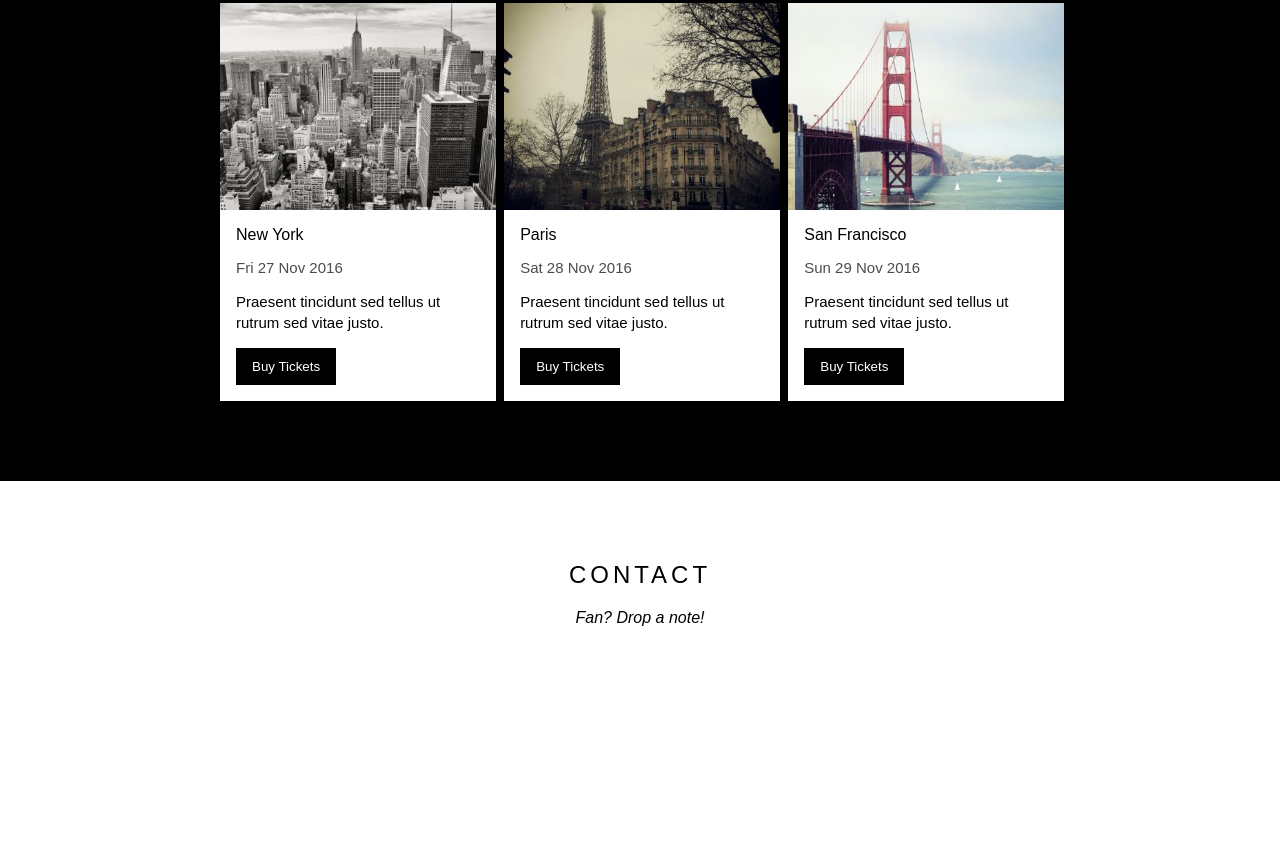
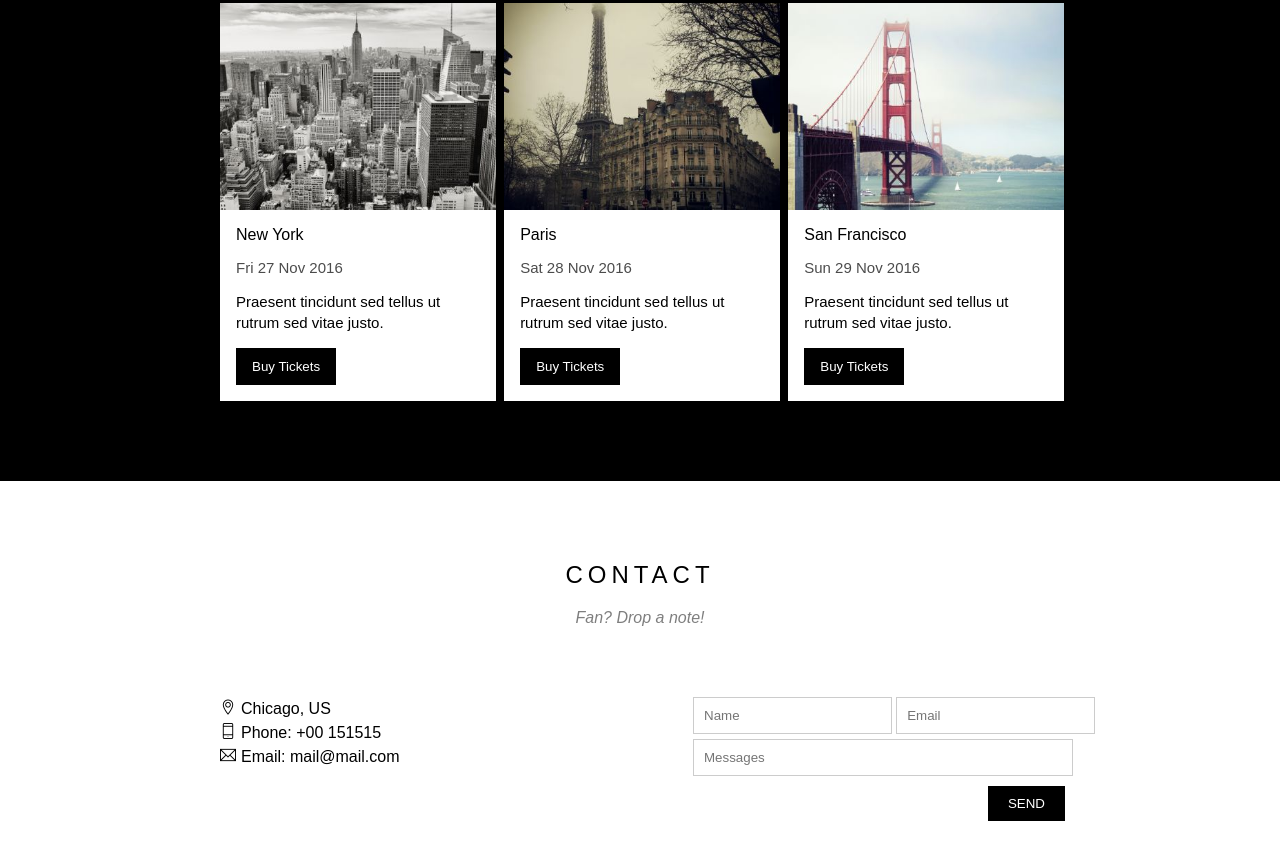
Before and after one commit to yeuxacucodon/The_Band, a plain HTML site: page index.html in a window 1280 px wide. Shown: the part 1663-2522 px from the top of the page. Before the commit the page ends 2470 px from the top, so only its background shows below. Drawn offline with Linux system fonts and the light colour scheme.

Commit message:
update contact

```diff
--- a/index.html
+++ b/index.html
@@ -1,6 +1,5 @@
 <!DOCTYPE html>
 <html>
-
   <head>
     <title>The band</title>
     <meta charset="UTF-8" />
@@ -138,9 +137,48 @@
 
     <!-- Contact -->
     <div id="contact">
+      <h2 class="contact-heading">contact</h2>
+      <p class="contact-sub-heading"><i>Fan? Drop a note!</i></p>
+
+      <div class="contact-me">
+        <div class="contact-info">
+          <p><i class="contact-icon ti-location-pin"></i>Chicago, US</p>
+          <p><i class="contact-icon ti-mobile"></i>Phone: +00 151515</p>
+          <p><i class="contact-icon ti-email"></i>Email: mail@mail.com</p>
+        </div>
+
+        <div class="contact-form">
+          <form action="">
             <div>
-      <h2 class="contact-heading">contact</h2>
-      <p style="text-align: center"><i>Fan? Drop a note!</i></p>
+              <div class="name-email">
+                <input
+                  type="text"
+                  name=""
+                  placeholder="Name"
+                  id=""
+                  class="form-control"
+                />
+                <input
+                  type="email"
+                  name=""
+                  placeholder="Email"
+                  id=""
+                  class="form-control"
+                />
+              </div>
+            </div>
+            <div>
+              <div class="contact-messages">
+                <input
+                  type="text"
+                  placeholder="Messages"
+                  class="form-control"
+                />
+              </div>
+            </div>
+            <input type="submit" value="SEND" class="send-button" />
+          </form>
+        </div>
       </div>
     </div>
     <!-- End contact -->
@@ -162,17 +200,25 @@
             <i class="ti-shopping-cart"></i>
             Tickets, $15 per person
           </label>
-        <input id="ticket-quantity" type="text" class="modal-input" placeholder="How many?">
+          <input
+            id="ticket-quantity"
+            type="text"
+            class="modal-input"
+            placeholder="How many?"
+          />
 
           <label for="ticket-email" class="modal-label">
             <i class="ti-user"></i>
             Send to
           </label>
-        <input id="ticket-email" type="text" class="modal-input" placeholder="Enter email...">
+          <input
+            id="ticket-email"
+            type="text"
+            class="modal-input"
+            placeholder="Enter email..."
+          />
 
-        <button class="buy-tickets">
-          Pay <i class="ti-check"></i>
-        </button>
+          <button class="buy-tickets">Pay <i class="ti-check"></i></button>
         </div>
         <!-- Modal footer -->
         <footer class="modal-footer">
@@ -184,5 +230,4 @@
 
     <script src="open_modal.js"></script>
   </body>
-
 </html>
--- a/style.css
+++ b/style.css
@@ -25,7 +25,7 @@ html {
   background-color: #cccccc;
 }
 
-#nav>li {
+#nav > li {
   display: inline-block;
   position: relative;
 }
@@ -42,7 +42,7 @@ html {
   padding-right: 24px;
 }
 
-#nav>li>a {
+#nav > li > a {
   text-transform: uppercase;
 }
 
@@ -174,7 +174,7 @@ html {
   color: white;
   text-transform: uppercase;
   text-align: center;
-  letter-spacing: 4px;
+  letter-spacing: 5px;
   font-weight: 500;
 }
 
@@ -271,25 +271,6 @@ html {
 
 .buy-button:hover {
   opacity: 0.8;
-}
-
-#contact {
-  padding-top: 80px;
-  padding-bottom: 180px;
-}
-
-.contact-heading {
-  letter-spacing: 4px;
-  text-align: center;
-  text-transform: uppercase;
-  margin-bottom: 20px;
-  font-weight: 500;
-}
-
-.contact-info {
-  margin-top: 80px;
-  float: left;
-  margin-left: 300px;
 }
 
 .modal {
@@ -391,11 +372,80 @@ html {
   display: flex;
 }
 
+.contact-heading {
+  text-align: center;
+  text-transform: uppercase;
+  letter-spacing: 5px;
+  font-weight: 500;
+  padding-top: 80px;
+}
+
+.contact-sub-heading {
+  text-align: center;
+  padding-top: 20px;
+  padding-bottom: 20px;
+  opacity: 0.5;
+}
+
+.contact-info {
+  width: 20%;
+  float: left;
+  padding-left: 220px;
+  line-height: 1.5;
+}
+
+.contact-form {
+  width: 40%;
+  float: right;
+  padding-right: 75px;
+  font-size: 15px;
+}
+
+.contact-me {
+  padding-top: 50px;
+  display: block;
+  overflow: auto;
+  width: 100%;
+}
+
+.contact-icon {
+  padding-right: 5px;
+  width: 3px;
+}
+
+.form-control {
+  padding: 10px 10px;
+  border: 1px solid #ccc;
+}
+
+.contact-messages {
+  margin-top: 5px;
+}
+
+.contact-messages input {
+  width: 70%;
+}
+
+.send-button {
+  margin-top: 10px;
+  border: none;
+  color: white;
+  background-color: black;
+  padding: 10px 20px;
+  float: right;
+  margin-right: 140px;
+}
+
+#contact {
+  padding-bottom: 80px;
+}
+
 @keyframes modalfadein {
   from {
     opacity: 0;
     transform: translateY(-50px);
   }
+
   to {
     opacity: 1;
     transform: translateY(0);
```
Lines whose indentation alone changed are shown as unchanged.
